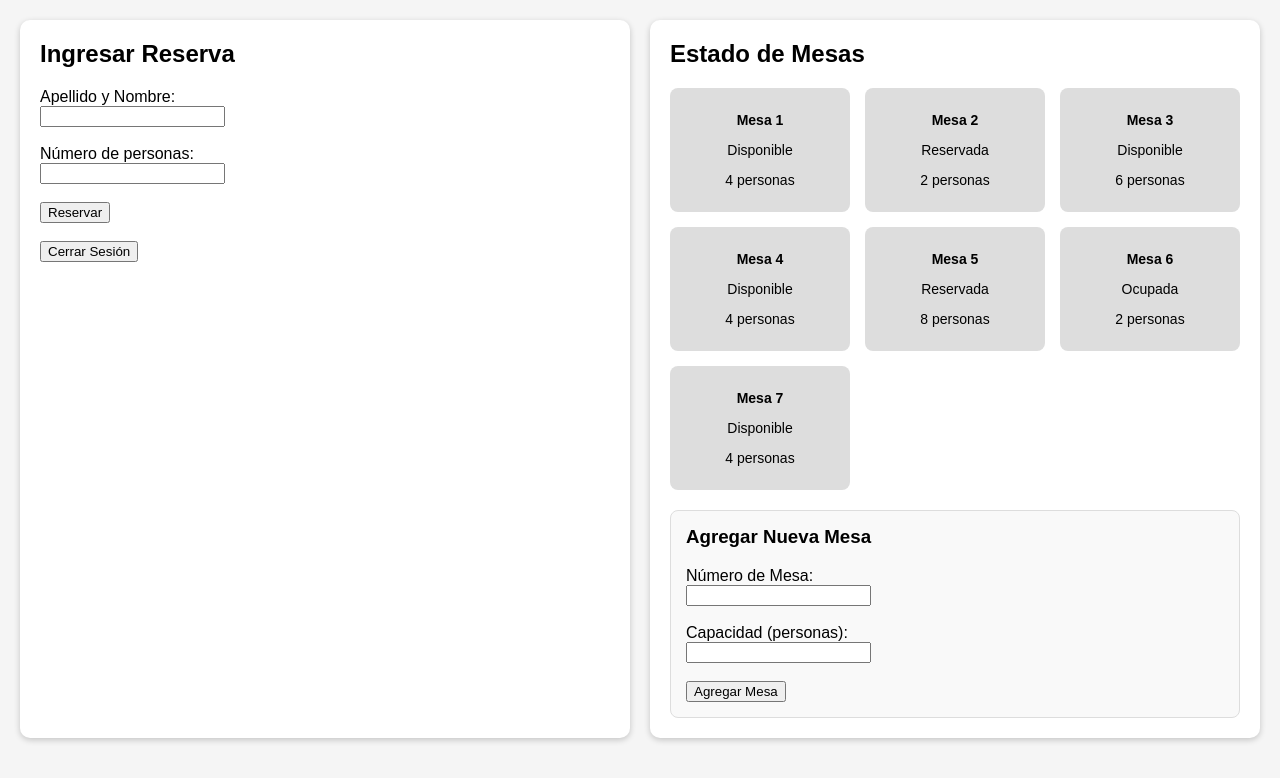
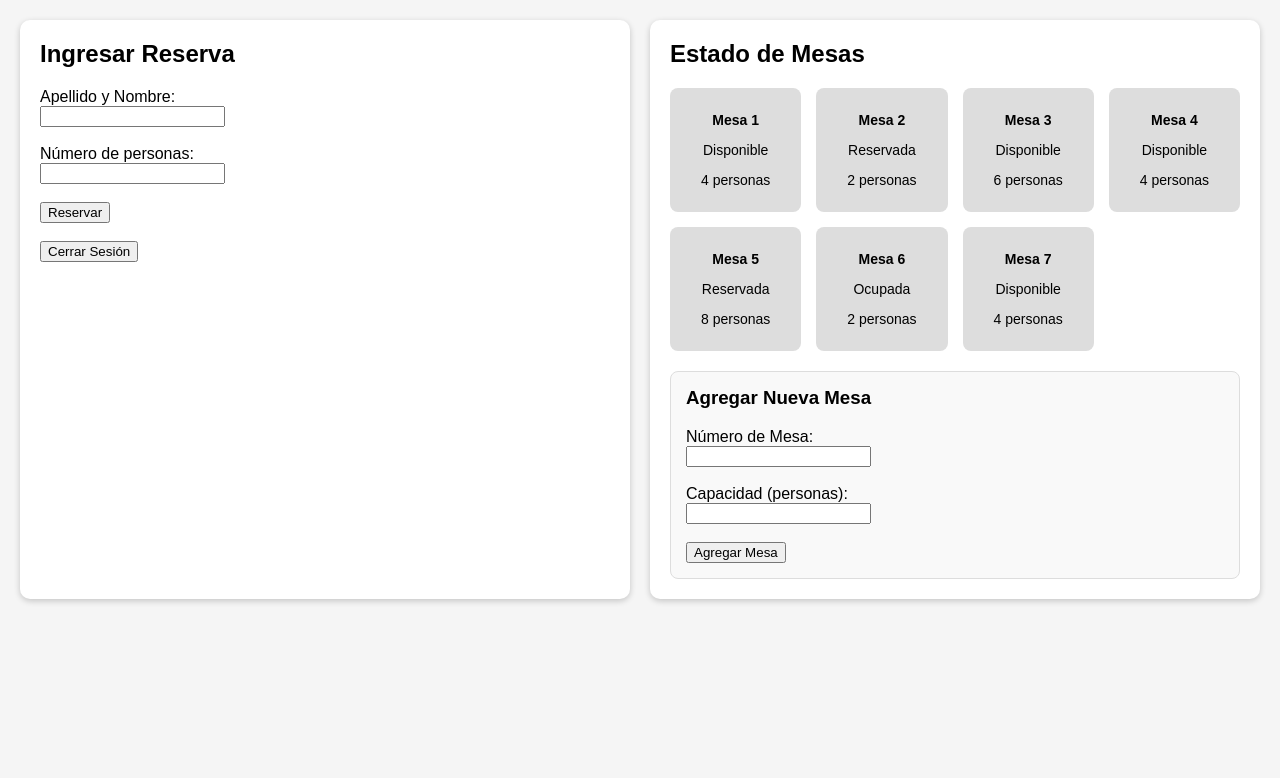
Before and after one commit to martin20021027/Tpfinal_programacion-2, a PHP site: page /pages/inicio.php in a window 1280 px wide. Shown: the top 778 px of the page. Run offline with PHP 8.4, Linux system fonts and the light colour scheme; a user stored in the database is signed in; data comes from the database, SQL or seed files in the repository.

Commit message:
Update inicio.php

```diff
--- a/pages/inicio.php
+++ b/pages/inicio.php
@@ -31,10 +31,10 @@ $result = $conn->query("SELECT * FROM reserva ORDER BY numero_mesa ASC");
         .card { background: #fff; padding: 20px; border-radius: 10px; box-shadow: 0 2px 6px rgba(0,0,0,0.2); }
         h2 { margin-top: 0; }
 
-        /* Contenedor de mesas en rejilla de 3 columnas */
+        /* Contenedor de mesas en rejilla */
         .mesas-grid {
             display: grid;
-            grid-template-columns: repeat(3, 1fr);
+            grid-template-columns: repeat(4, 1fr);
             gap: 15px;
         }
 
@@ -89,6 +89,7 @@ $result = $conn->query("SELECT * FROM reserva ORDER BY numero_mesa ASC");
                 <button type="submit">Reservar</button>
             </form>
             <br>
+
             <form action="../public/index.php" method="post">
                 <button type="submit">Cerrar Sesión</button>
             </form>
@@ -106,11 +107,19 @@ $result = $conn->query("SELECT * FROM reserva ORDER BY numero_mesa ASC");
                 <div class="mesa <?= $row['estado_mesa']; ?>">
                     <p><b>Mesa <?= $row['numero_mesa']; ?></b></p>
                     <p><?= ucfirst($row['estado_mesa']); ?></p>
+
+                    <?php if ($row['estado_mesa'] == 'ocupada'): ?>
+                        <p><b>Reserva Nº:</b> <?= $row['numero_reserva']; ?></p>
+                    <?php endif; ?>
+
                     <p><?= $row['capacidad_mesa']; ?> personas</p>
+
                     <?php if ($row['estado_mesa'] == 'ocupada'): ?>
                         <a class="btn-liberar" href="../actions/liberar_mesa.php?id=<?= $row['numero_mesa']; ?>">Liberar</a>
+
                     <?php elseif ($row['estado_mesa'] == 'libre'): ?>
-                        <a class="btn-borrar" href="../actions/borrar_mesa.php?id=<?= $row['numero_mesa']; ?>" onclick="return confirm('¿Estás seguro de que deseas borrar esta mesa?');">Borrar</a>
+                        <a class="btn-borrar" href="../actions/borrar_mesa.php?id=<?= $row['numero_mesa']; ?>"
+                           onclick="return confirm('¿Estás seguro de que deseas borrar esta mesa?');">Borrar</a>
                     <?php endif; ?>
                 </div>
             <?php endwhile; ?>
@@ -132,10 +141,6 @@ $result = $conn->query("SELECT * FROM reserva ORDER BY numero_mesa ASC");
     </div>
     <br>
 
-
-
-    </div>
-
     <script>
     // Intento de mitigar volver atrás: empuja estado y evita retroceso básico
     try {
@@ -144,7 +149,6 @@ $result = $conn->query("SELECT * FROM reserva ORDER BY numero_mesa ASC");
             history.pushState(null, null, location.href);
         });
     } catch (e) {
-        // algunos navegadores o contextos pueden lanzar, ignorar
     }
     </script>
 </body>
```
